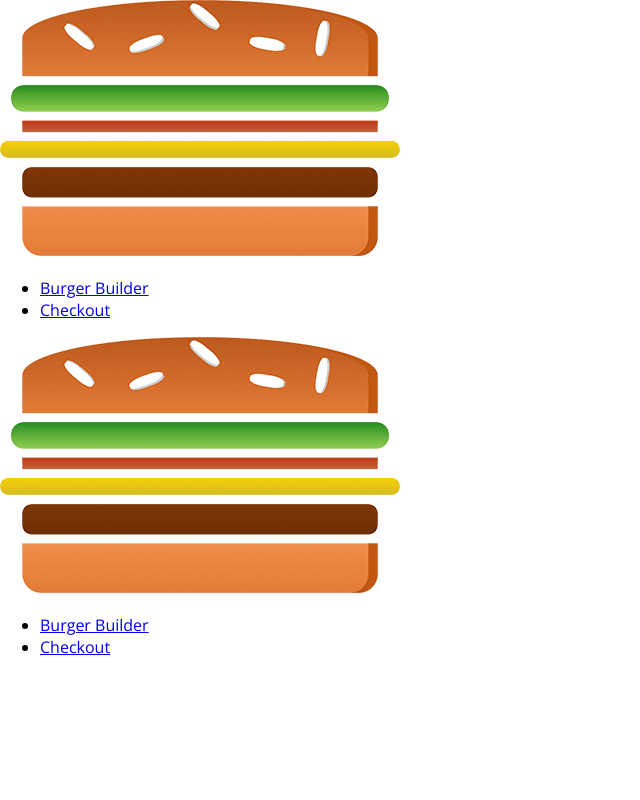
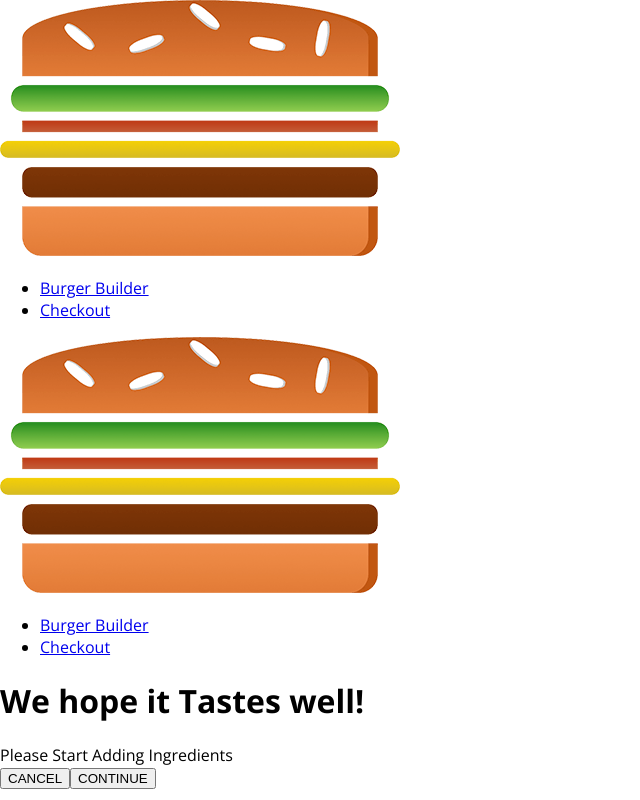
Before and after one commit to manzars/burger-builder, a React app: page /checkout in a window 1280 px wide. Shown: the top 800 px of the page, without its empty margins (0-640 px from the left). Built offline with nearby package versions, Linux system fonts and the light colour scheme.

Commit message:
Links added (half)

```diff
--- a/package.json
+++ b/package.json
@@ -50,6 +50,8 @@
     "react-app-polyfill": "^1.0.6",
     "react-dev-utils": "^10.2.1",
     "react-dom": "^16.13.1",
+    "react-router": "^5.2.0",
+    "react-router-dom": "^5.2.0",
     "resolve": "1.15.0",
     "resolve-url-loader": "3.1.1",
     "sass-loader": "8.0.2",
--- /dev/null
+++ b/src/components/Order/CheckoutSummary/CheckoutSummary.css
@@ -0,0 +1,12 @@
+.CheckoutSummary {
+    text-align: center;
+    width: 80%;
+    margin: auto;
+
+}
+
+@media (min-width: 600px) {
+    .CheckoutSummary {
+        width: 500px;
+    }
+}
--- /dev/null
+++ b/src/components/Order/CheckoutSummary/CheckoutSummary.js
@@ -0,0 +1,25 @@
+import React from 'react'
+import classes from './CheckoutSummary.css'
+import Burger from '../../Burger/Burger'
+import Button from '../../UI/Button/Button'
+// import classes from '../../UI/Button/Button.css'
+
+function CheckoutSummary(props) {
+    return (
+        <div className = {classes.CheckoutSummary}>
+            <h1>We hope it Tastes well!</h1>
+            <div style = {{ width: '100%', height: 'auto', margin: 'auto' }}>
+                <Burger ingredients={props.ingredients}/>
+            </div>
+            <Button
+                btnType = "Danger"
+                clicked = {props.cancelHandler}> CANCEL
+            </Button>
+            <Button
+                btnType = "Success"
+                clicked = {props.continueHandler}> CONTINUE
+            </Button>
+        </div>
+    )
+}
+export default CheckoutSummary
--- a/src/containers/App.js
+++ b/src/containers/App.js
@@ -1,12 +1,17 @@
 import React from 'react';
 import Layout from '../hoc/Layout/Layout'
 import BurgerBuilder from './BurgerBuilder/BurgerBuilder'
+import Checkout from './Checkout/Checkout';
+import {Route, Switch} from 'react-router-dom'
 
 function App() {
   return (
     <div>
       <Layout>
-        <BurgerBuilder />
+        <Switch>
+          <Route path="/" exact component={BurgerBuilder} />
+          <Route path="/checkout" component={Checkout} />
+        </Switch>
       </Layout>
     </div>
   );
--- a/src/containers/BurgerBuilder/BurgerBuilder.js
+++ b/src/containers/BurgerBuilder/BurgerBuilder.js
@@ -69,29 +69,39 @@ class BurgerBuilder extends Component {
     }
 
     continuePurchaseHandler = () => {
-        this.setState(
-            { loading: true }
-        )
-        // alert("Order Placed Successfully!")
-        const order = {
-            ingredients: this.state.ingredients,
-            price: this.state.totalPrice,
-            customer: {
-                name: "Manzar Shaikh",
-                address: {
-                    street: "Juhu Lane",
-                    zipCode: "400049",
-                    country: "India"
-                },
-                email: "manzarshaikh69@gmail.com"
-            }
+        // this.setState(
+        //     { loading: true }
+        // )
+        // // alert("Order Placed Successfully!")
+        // const order = {
+        //     ingredients: this.state.ingredients,
+        //     price: this.state.totalPrice,
+        //     customer: {
+        //         name: "Manzar Shaikh",
+        //         address: {
+        //             street: "Juhu Lane",
+        //             zipCode: "400049",
+        //             country: "India"
+        //         },
+        //         email: "manzarshaikh69@gmail.com"
+        //     }
+        // }
+        // axios.post("/orders.json", order)
+        // .then(response => {
+        //     this.setState({loading: false})
+        // })
+        // .catch(error => {
+        //     this.setState({loading: false})
+        // })
+
+        let query = []
+        for(let i in this.state.ingredients){
+            query.push(encodeURIComponent(i) + "=" + encodeURIComponent(this.state.ingredients[i]))
         }
-        axios.post("/orders.json", order)
-        .then(response => {
-            this.setState({loading: false})
-        })
-        .catch(error => {
-            this.setState({loading: false})
+        const queryParam = query.join("&")
+        this.props.history.push({
+            pathname: '/checkout',
+            search: "?" + queryParam
         })
         this.setState(
             {
@@ -101,7 +111,8 @@ class BurgerBuilder extends Component {
                     bacon: 0,
                     cheese: 0,
                     meat: 0
-                }
+                },
+                totalPrice: 40
             }
         )
     }
--- /dev/null
+++ b/src/containers/Checkout/Checkout.js
@@ -0,0 +1,46 @@
+import React, { Component } from 'react'
+import CheckoutSummary from '../../components/Order/CheckoutSummary/CheckoutSummary'
+
+class Checkout extends Component {
+
+    state = {
+        ingredients: {
+            salad: 1,
+            cheese: 1,
+            meat: 1,
+            bacon: 1
+        }
+    }
+
+    componentDidMount() {
+        const query = new URLSearchParams(this.props.location.search)
+        const ingredient = {}
+        for (let param of query.entries()){
+            ingredient[param[0]] = +param[1]
+        }
+        this.setState({
+            ingredients: ingredient
+        })
+    }
+
+    cancelHandler = () => {
+        this.props.history.goBack()
+    }
+
+    continueHandler = () => {
+        this.props.history.replace('/checkout/submit-form')
+    }
+
+    render() {
+        return (
+            <div>
+                <CheckoutSummary
+                ingredients = {this.state.ingredients}
+                continueHandler = {this.continueHandler}
+                cancelHandler = {this.cancelHandler}/>
+            </div>
+        )
+    }
+}
+
+export default Checkout
--- a/src/index.js
+++ b/src/index.js
@@ -2,5 +2,12 @@ import React from 'react';
 import ReactDOM from 'react-dom';
 import './index.css';
 import App from './containers/App';
+import {BrowserRouter as Router} from 'react-router-dom'
 
-ReactDOM.render(<App />,document.getElementById('root'));
+const app = (
+    <Router>
+        <App />
+    </Router>
+)
+
+ReactDOM.render(app, document.getElementById('root'));
```
Also changed, not shown: src/components/UI/Button/Button.css (line endings or trailing spaces), 1 other file (tests, documents, lock files or other folders).
